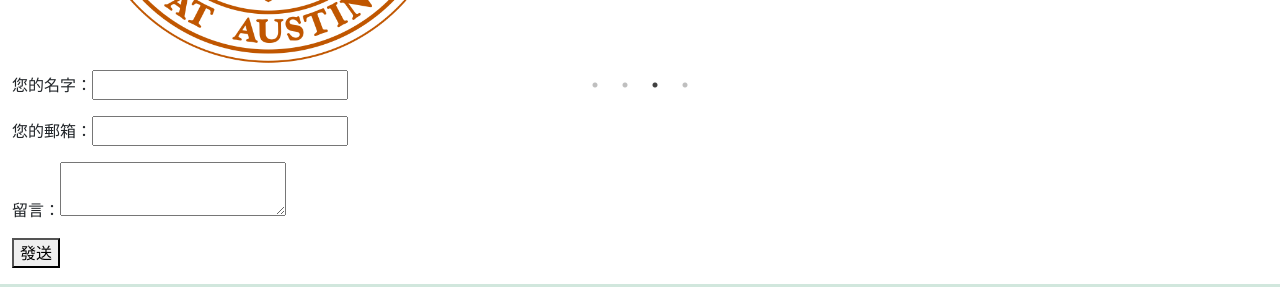
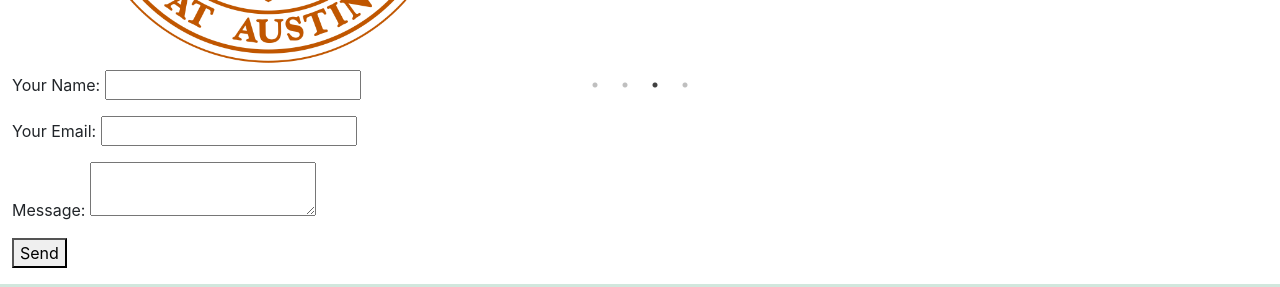
Before and after one commit to menghan0714/GIIS-website-2, a React (Create React App) app: page / in a window 1280 px wide. Shown: the part 1994-2281 px from the top of the page. Built offline with nearby package versions, Linux system fonts and the light colour scheme; a web font is replaced by a local one.

Commit message:
fixed form

```diff
--- a/src/components/main/Homepage/ContactForm.js
+++ b/src/components/main/Homepage/ContactForm.js
@@ -7,32 +7,46 @@ function ContactForm() {
         message: ''
     });
 
-    const handleChange = (e) => {
-        const { name, value } = e.target;
-        setFormData(prevState => ({
-            ...prevState,
-            [name]: value
-        }));
+    const handleChange = (event) => {
+        const { name, value } = event.target;
+        setFormData({ ...formData, [name]: value });
     };
 
-    const handleSubmit = (e) => {
-        e.preventDefault();
-        console.log('Sending form data...', formData);
+    const handleSubmit = async (event) => {
+        event.preventDefault();
+        const form = new FormData();
+        for (const field in formData) {
+            form.append(field, formData[field]);
+        }
+
+        const response = await fetch('/', {
+            method: 'POST',
+            headers: {
+                'Content-Type': 'application/x-www-form-urlencoded'
+            },
+            body: new URLSearchParams(formData).toString()
+        });
+
+        if (response.ok) {
+            console.log('Form successfully submitted');
+        } else {
+            console.log('Error submitting form');
+        }
     };
 
     return (
-        <form onSubmit={handleSubmit} data-netlify="true" name="contact">
+        <form name="contact" method="POST" data-netlify="true" onSubmit={handleSubmit}>
             <p>
-                <label>您的名字：<input type="text" name="name" value={formData.name} onChange={handleChange} /></label>
+                <label>Your Name: <input type="text" name="name" value={formData.name} onChange={handleChange} /></label>
             </p>
             <p>
-                <label>您的郵箱：<input type="email" name="email" value={formData.email} onChange={handleChange} /></label>
+                <label>Your Email: <input type="email" name="email" value={formData.email} onChange={handleChange} /></label>
             </p>
             <p>
-                <label>留言：<textarea name="message" value={formData.message} onChange={handleChange}></textarea></label>
+                <label>Message: <textarea name="message" value={formData.message} onChange={handleChange}></textarea></label>
             </p>
             <p>
-                <button type="submit">發送</button>
+                <button type="submit">Send</button>
             </p>
         </form>
     );
```
